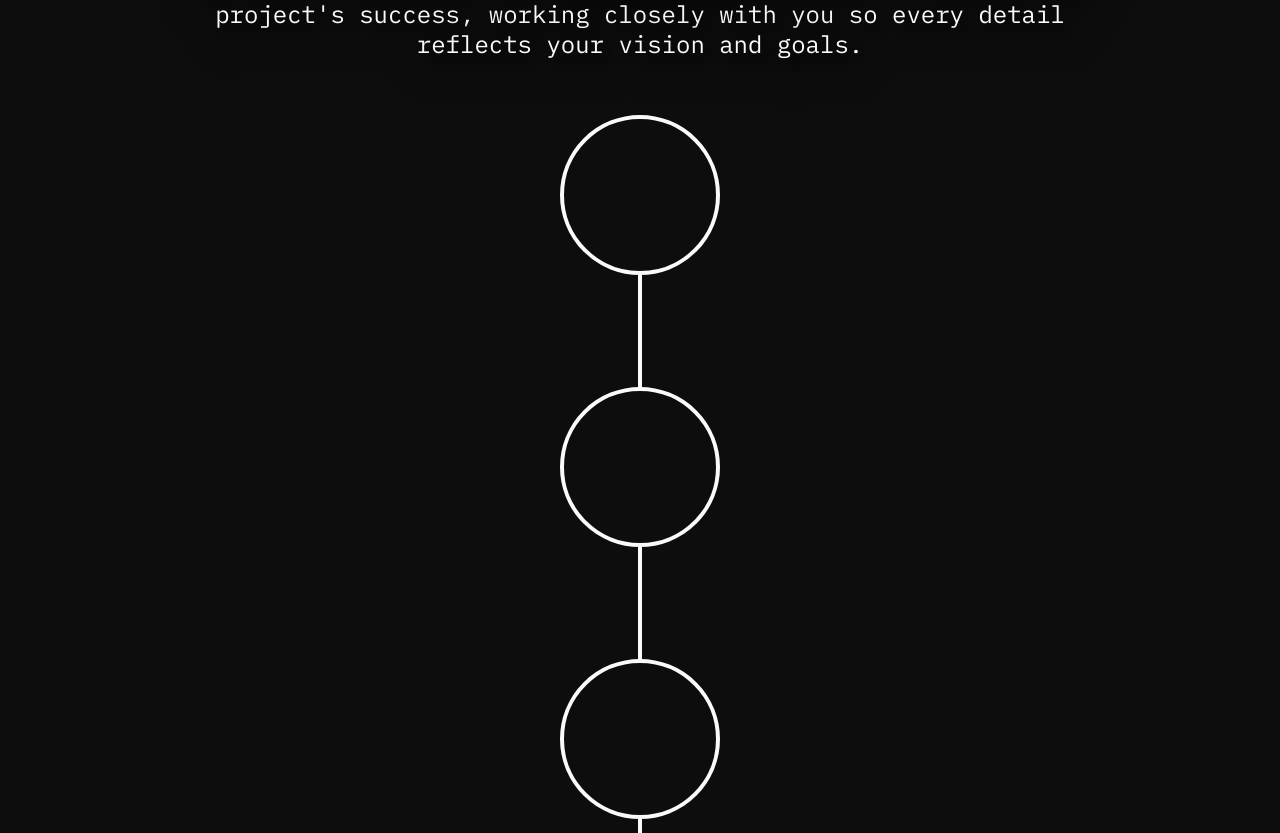
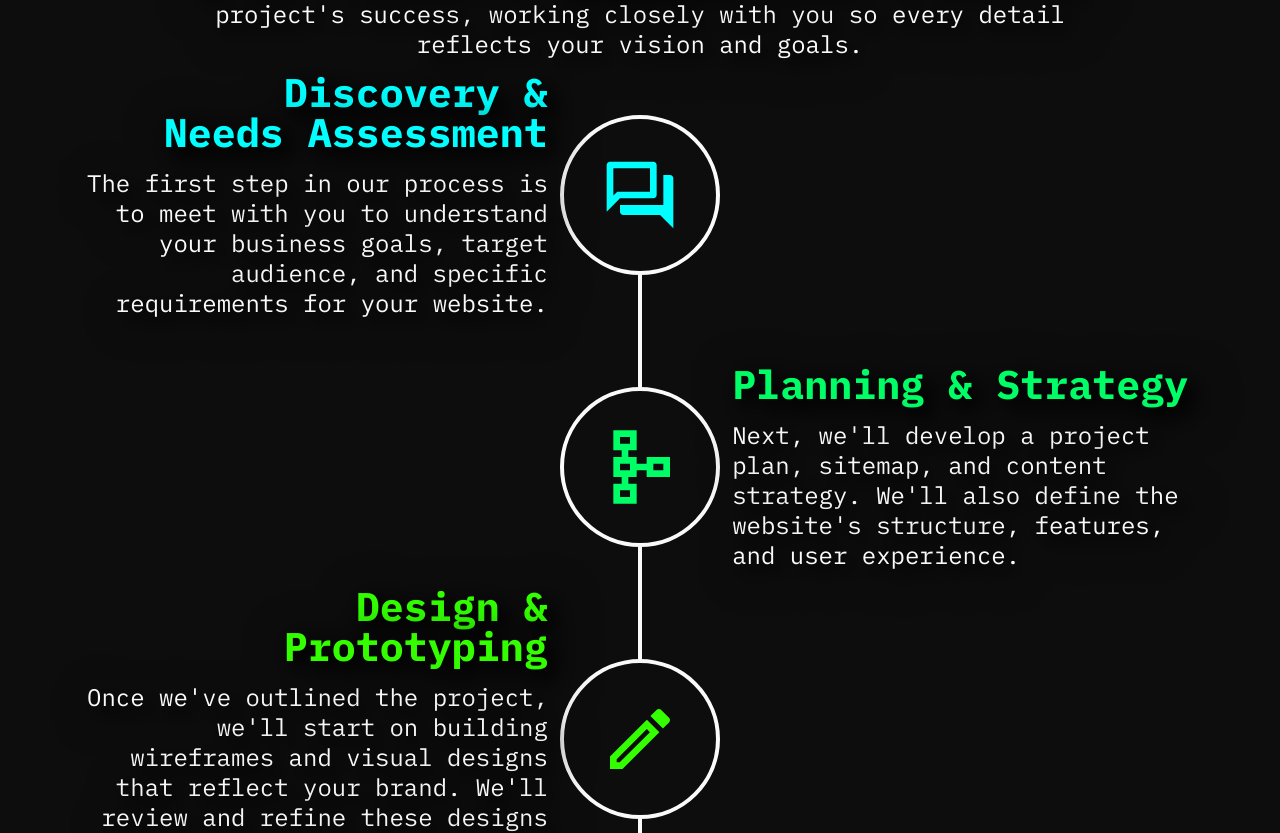
Before and after one commit to evan-baron/retcon-consulting, a Next.js app: page /development in a window 1280 px wide. Shown: the part 1007-1840 px from the top of the page. Built offline with nearby package versions, Linux system fonts and the light colour scheme; a web font is replaced by a local one.

Commit message:
added double checks to all intersection observers

```diff
--- a/src/app/development/commitment/Commitment.tsx
+++ b/src/app/development/commitment/Commitment.tsx
@@ -40,6 +40,25 @@ const Commitment = () => {
 	);
 
 	useEffect(() => {
+		const checkVisibility = (
+			entry: IntersectionObserverEntry,
+			index: number
+		) => {
+			const rect = entry.boundingClientRect;
+			const inViewport =
+				rect.top < window.innerHeight &&
+				rect.bottom > 0 &&
+				rect.left < window.innerWidth &&
+				rect.right > 0;
+			if (inViewport) {
+				setCommitmentRefsVisible((prev) =>
+					prev.map((item) =>
+						item.index === index ? { ...item, visible: true } : item
+					)
+				);
+			}
+		};
+
 		const observer = new window.IntersectionObserver((entries) => {
 			entries.forEach((entry) => {
 				// Definitions visibility logic
@@ -68,6 +87,9 @@ const Commitment = () => {
 						);
 					}
 				}
+
+				// Double check if item is on screen
+				checkVisibility(entry, index);
 			});
 		});
 
--- a/src/app/development/customTiles/developmentTile/Tile.tsx
+++ b/src/app/development/customTiles/developmentTile/Tile.tsx
@@ -42,6 +42,7 @@ function Tile({
 	showMore,
 }: TileProps) {
 	const [loading, setLoading] = useState(true);
+	const [tileVisible, setTileVisible] = useState(false);
 
 	const isMobileWidth = useMediaQuery(
 		'(max-width: 500px) and (orientation: portrait)'
@@ -69,15 +70,27 @@ function Tile({
 	useEffect(() => {
 		if (!tileRef.current) return;
 
+		const checkVisibility = (entry: IntersectionObserverEntry) => {
+			const rect = entry.boundingClientRect;
+			const inViewport =
+				rect.top < window.innerHeight &&
+				rect.bottom > 0 &&
+				rect.left < window.innerWidth &&
+				rect.right > 0;
+			if (inViewport) {
+				setTileVisible(true);
+			}
+		};
+
 		const observer = new IntersectionObserver((entries) => {
 			entries.forEach(
 				(entry) => {
 					if (entry.intersectionRatio > 0) {
-						tileRef.current?.classList.add(styles.visible);
+						tileRef.current && setTileVisible(true);
 					}
 
 					if (entry.boundingClientRect.top > window.innerHeight) {
-						tileRef.current?.classList.remove(styles.visible);
+						tileRef.current && setTileVisible(false);
 
 						// Close tile when below the viewport (scrolled down)
 						if (
@@ -90,6 +103,9 @@ function Tile({
 							}));
 						}
 					}
+
+					// Confirm visibility in case observer missed it
+					checkVisibility(entry);
 				},
 				{ threshold: [0] }
 			);
@@ -135,7 +151,9 @@ function Tile({
 
 	return isMobile ? (
 		<div
-			className={styles['tile-drawer']}
+			className={`${styles['tile-drawer']} ${
+				tileVisible ? styles.visible : ''
+			}`}
 			ref={tileRef}
 			aria-label={`Details for ${title}`}
 			aria-live='polite'
@@ -193,7 +211,7 @@ function Tile({
 		</div>
 	) : (
 		<div
-			className={styles.tile}
+			className={`${styles.tile} ${tileVisible ? styles.visible : ''}`}
 			ref={tileRef}
 			onClick={() => setFlipped((prev) => !prev)}
 			aria-label={`Details for ${title}`}
--- a/src/app/development/development.module.scss
+++ b/src/app/development/development.module.scss
@@ -81,7 +81,6 @@
 
 		span {
 			font-weight: bold;
-			// color: hsl(36, 100%, 50%);
 			color: var(--gray1);
 			font-style: italic;
 
--- a/src/app/development/measureSuccess/MeasureSuccess.tsx
+++ b/src/app/development/measureSuccess/MeasureSuccess.tsx
@@ -54,6 +54,25 @@ const MeasureSuccess = () => {
 	const [hasAnimated, setHasAnimated] = useState(false);
 
 	useEffect(() => {
+		const checkVisibility = (
+			entry: IntersectionObserverEntry,
+			index: number
+		) => {
+			const rect = entry.boundingClientRect;
+			const inViewport =
+				rect.top < window.innerHeight &&
+				rect.bottom > 0 &&
+				rect.left < window.innerWidth &&
+				rect.right > 0;
+			if (inViewport) {
+				setDefinitionsRefsVisible((prev) =>
+					prev.map((item) =>
+						item.index === index ? { ...item, visible: true } : item
+					)
+				);
+			}
+		};
+
 		const observer = new window.IntersectionObserver((entries) => {
 			entries.forEach((entry) => {
 				if (entry.target === fireworksRef.current) {
@@ -99,6 +118,9 @@ const MeasureSuccess = () => {
 						);
 					}
 				}
+
+				// Double check if item is on screen
+				checkVisibility(entry, index);
 			});
 		});
 
--- a/src/app/development/support/Support.tsx
+++ b/src/app/development/support/Support.tsx
@@ -105,6 +105,25 @@ const Support = () => {
 	);
 
 	useEffect(() => {
+		const checkVisibility = (
+			entry: IntersectionObserverEntry,
+			index: number
+		) => {
+			const rect = entry.boundingClientRect;
+			const inViewport =
+				rect.top < window.innerHeight &&
+				rect.bottom > 0 &&
+				rect.left < window.innerWidth &&
+				rect.right > 0;
+			if (inViewport) {
+				setSupportRefsVisible((prev) =>
+					prev.map((item) =>
+						item.index === index ? { ...item, visible: true } : item
+					)
+				);
+			}
+		};
+
 		const observer = new window.IntersectionObserver((entries) => {
 			entries.forEach((entry) => {
 				// Definitions visibility logic
@@ -133,6 +152,9 @@ const Support = () => {
 						);
 					}
 				}
+
+				// Double check if item is on screen
+				checkVisibility(entry, index);
 			});
 		});
 
--- a/src/app/development/support/drawerTile/Tile.tsx
+++ b/src/app/development/support/drawerTile/Tile.tsx
@@ -1,7 +1,7 @@
 'use client';
 
 // Library imports
-import React, { useEffect, useRef } from 'react';
+import React, { useState, useEffect, useRef } from 'react';
 
 // Hooks imports
 
@@ -36,19 +36,33 @@ function Tile({
 	features,
 	tierFeatures,
 }: TileProps) {
+	const [tileVisible, setTileVisible] = useState(false);
+
 	const tileRef = useRef<HTMLDivElement | null>(null);
 
 	useEffect(() => {
 		if (!tileRef.current) return;
 
+		const checkVisibility = (entry: IntersectionObserverEntry) => {
+			const rect = entry.boundingClientRect;
+			const inViewport =
+				rect.top < window.innerHeight &&
+				rect.bottom > 0 &&
+				rect.left < window.innerWidth &&
+				rect.right > 0;
+			if (inViewport) {
+				setTileVisible(true);
+			}
+		};
+
 		const observer = new IntersectionObserver((entries) => {
 			entries.forEach((entry) => {
 				if (entry.intersectionRatio > 0) {
-					tileRef.current?.classList.add(styles.visible);
+					tileRef.current && setTileVisible(true);
 				}
 
 				if (entry.boundingClientRect.top > window.innerHeight) {
-					tileRef.current?.classList.remove(styles.visible);
+					tileRef.current && setTileVisible(false);
 
 					// Close tile when below the viewport (scrolled down)
 					if (
@@ -61,6 +75,9 @@ function Tile({
 						}));
 					}
 				}
+
+				// Confirm visibility in case observer missed it
+				checkVisibility(entry);
 			});
 		});
 
@@ -77,7 +94,9 @@ function Tile({
 
 	return (
 		<div
-			className={styles['tile-drawer']}
+			className={`${styles['tile-drawer']} ${
+				tileVisible ? styles.visible : ''
+			}`}
 			ref={tileRef}
 			aria-label={`Details for ${tier} support tier`}
 			aria-live='polite'
--- a/src/app/development/timeline/Timeline.tsx
+++ b/src/app/development/timeline/Timeline.tsx
@@ -60,56 +60,63 @@ const Timeline = () => {
 	);
 
 	useEffect(() => {
-		const observer = new IntersectionObserver(
-			(entries) => {
-				entries.forEach((entry) => {
-					// Change the 0 to 0.5 if you want to delay it a bit
-					if (entry.intersectionRatio > 0) {
-						const index = rowRefs.findIndex(
-							(ref) => ref.current === entry.target
-						);
-						setRowRefsVisible((prev) =>
-							prev.map((item) =>
-								item.index === index
-									? { ...item, visible: entry.isIntersecting }
-									: item
-							)
-						);
-					}
-				});
-			},
-			{ threshold: [0, 1] }
-		);
-
-		rowRefs.forEach((ref) => {
-			if (ref.current) {
-				observer.observe(ref.current);
-			}
-		});
-
-		return () => {
-			observer.disconnect();
-		};
-	}, [loading, rowRefs]);
-
-	// Resets the animations for the text boxes
-	useEffect(() => {
-		const handleScroll = () => {
-			if (!timelineRef.current) return;
-
-			const rect = timelineRef.current.getBoundingClientRect();
-
-			if (rect.top > window.innerHeight) {
-				// Timeline is below the viewport, reset visibility
+		const checkVisibility = (
+			entry: IntersectionObserverEntry,
+			index: number
+		) => {
+			const rect = entry.boundingClientRect;
+			const inViewport =
+				rect.top < window.innerHeight &&
+				rect.bottom > 0 &&
+				rect.left < window.innerWidth &&
+				rect.right > 0;
+			if (inViewport) {
 				setRowRefsVisible((prev) =>
-					prev.map((item) => ({ ...item, visible: false }))
+					prev.map((item) =>
+						item.index === index ? { ...item, visible: true } : item
+					)
 				);
 			}
 		};
 
-		window.addEventListener('scroll', handleScroll);
-		return () => window.removeEventListener('scroll', handleScroll);
-	}, [rowRefsVisible, loading]);
+		const observer = new window.IntersectionObserver((entries) => {
+			entries.forEach((entry) => {
+				// Definitions visibility logic
+				const index = rowRefs.findIndex((ref) => ref.current === entry.target);
+
+				if (entry.target === rowRefs[index]?.current) {
+					if (
+						entry.intersectionRatio > 0 &&
+						rowRefsVisible[index].visible === false
+					) {
+						setRowRefsVisible((prev) =>
+							prev.map((item) =>
+								item.index === index ? { ...item, visible: true } : item
+							)
+						);
+					} else if (
+						!entry.isIntersecting &&
+						entry.boundingClientRect.top > window.innerHeight
+					) {
+						setRowRefsVisible((prev) =>
+							prev.map((item) =>
+								item.index === index ? { ...item, visible: false } : item
+							)
+						);
+					}
+				}
+
+				// Double check if item is on screen
+				checkVisibility(entry, index);
+			});
+		});
+
+		rowRefs.forEach((ref) => {
+			if (ref.current) observer.observe(ref.current);
+		});
+
+		return () => observer.disconnect();
+	}, [loading, rowRefs, rowRefsVisible]);
 
 	// Allows for mobile check to run first
 	if (loading) return null;
```
